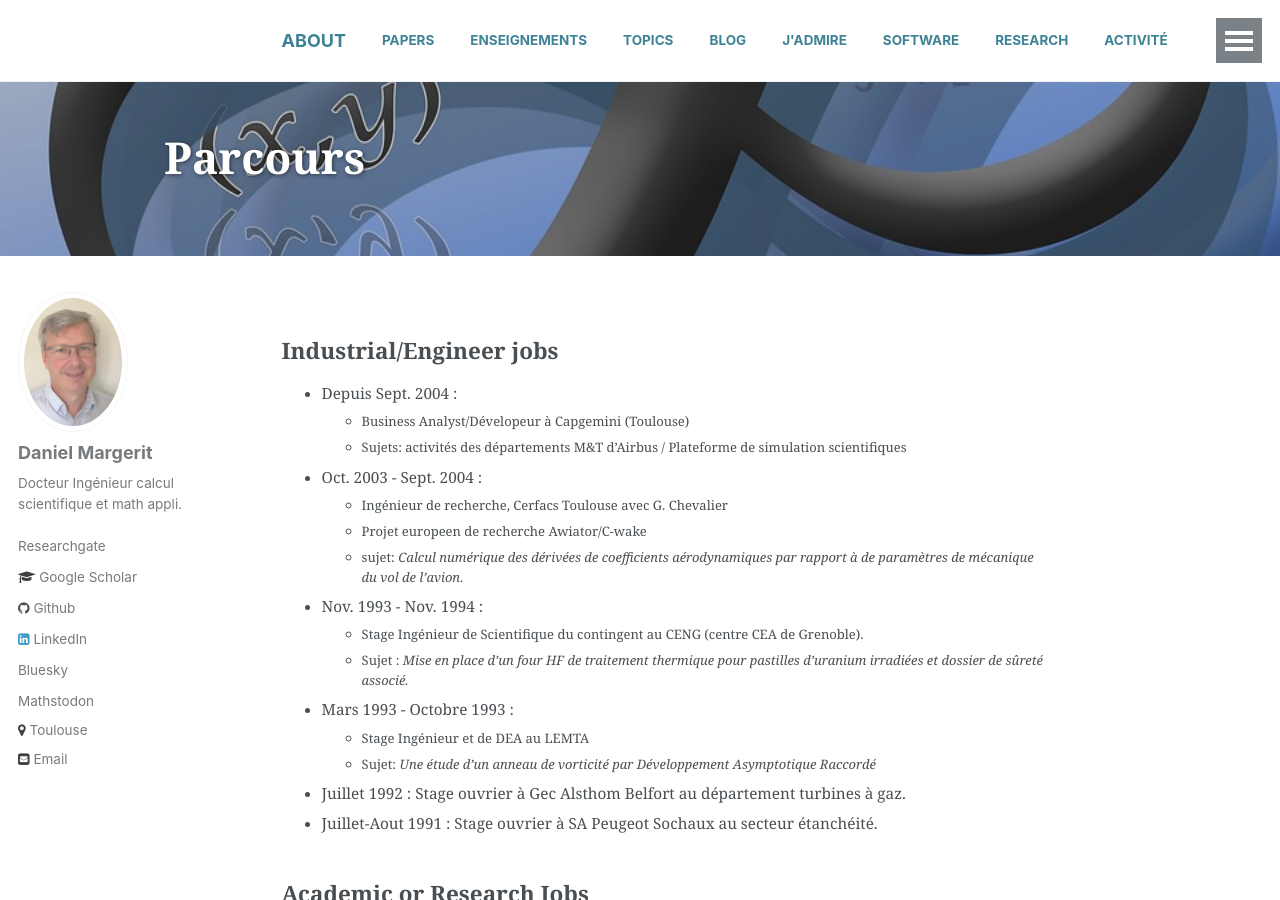
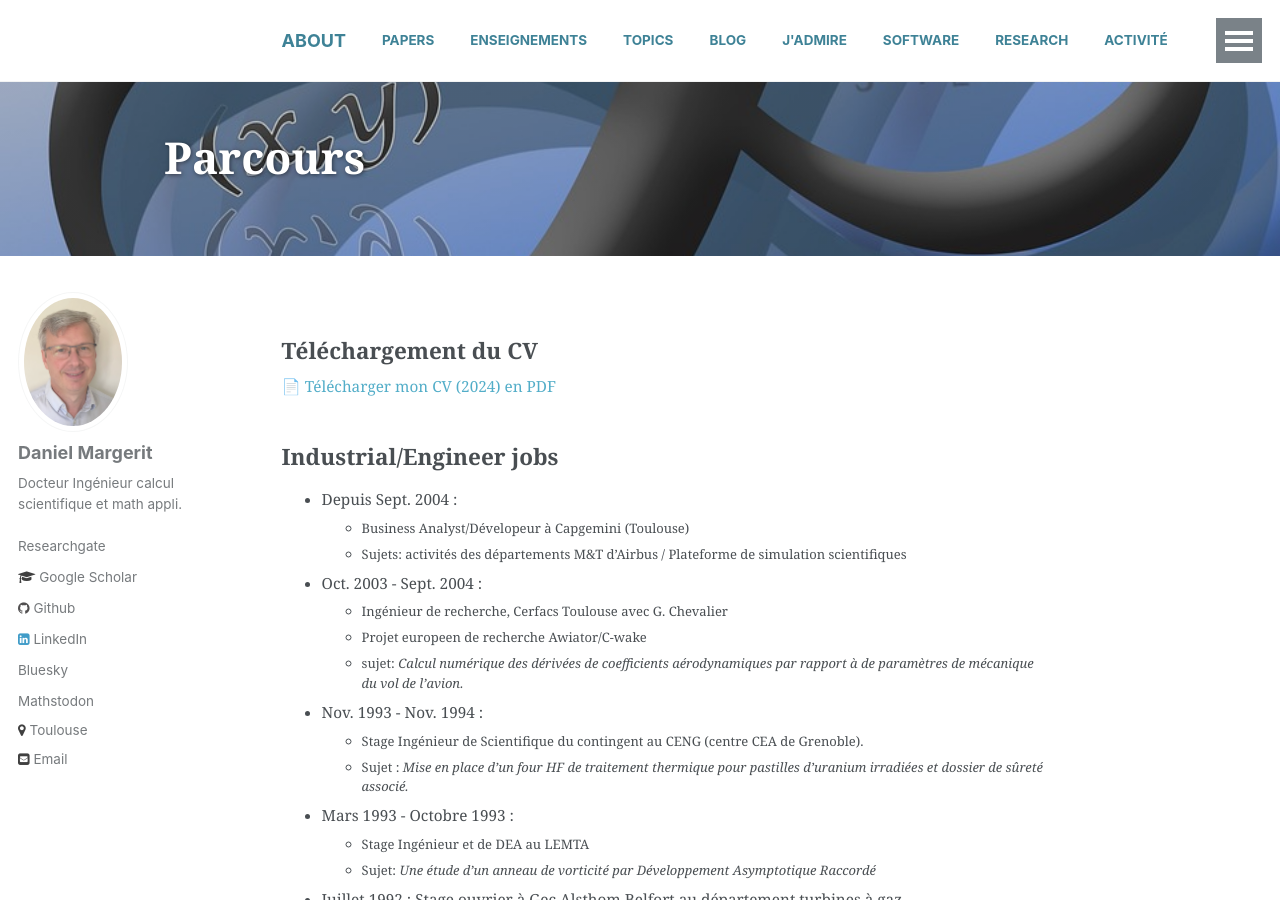
Before and after one commit to danielmargerit/danielmargerit.github.io, a Jekyll site: the page built from _pages/cv.md, in a window 1280 px wide and 900 px high. Built offline with Jekyll 4.4.1, drawn with Linux system fonts in a browser that asks for light colours.

Commit message:
add cv in pdf

```diff
--- a/_pages/cv.md
+++ b/_pages/cv.md
@@ -5,10 +5,16 @@ author_profile: true
 header:
   overlay_image: ../images/math-1974628_960_720.jpg
   overlay_filter: 0.2 # same as adding an opacity of 0.5 to a black background
+header_links:
+  - title: "Télécharger le CV"
+    url: "../docs/cv/Daniel_MARGERIT_CV_2024.pdf"
 ---
 
 <!--- Linkedin link to be added -->
 
+## Téléchargement du CV
+
+[📄 Télécharger mon CV (2024) en PDF](../docs/cv/Daniel_MARGERIT_CV_2024.pdf)
 
 ## Industrial/Engineer jobs
 
```
Also changed, not shown: 1 other file.
